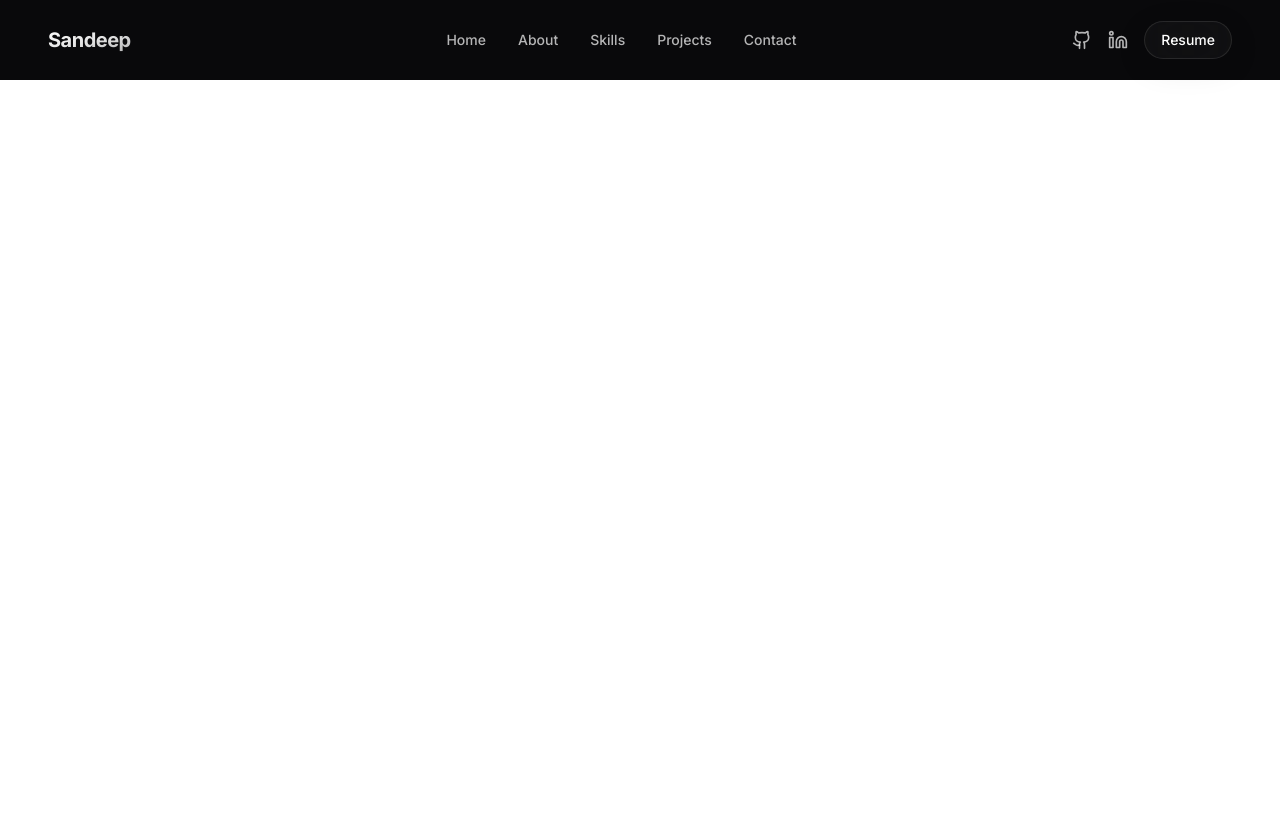
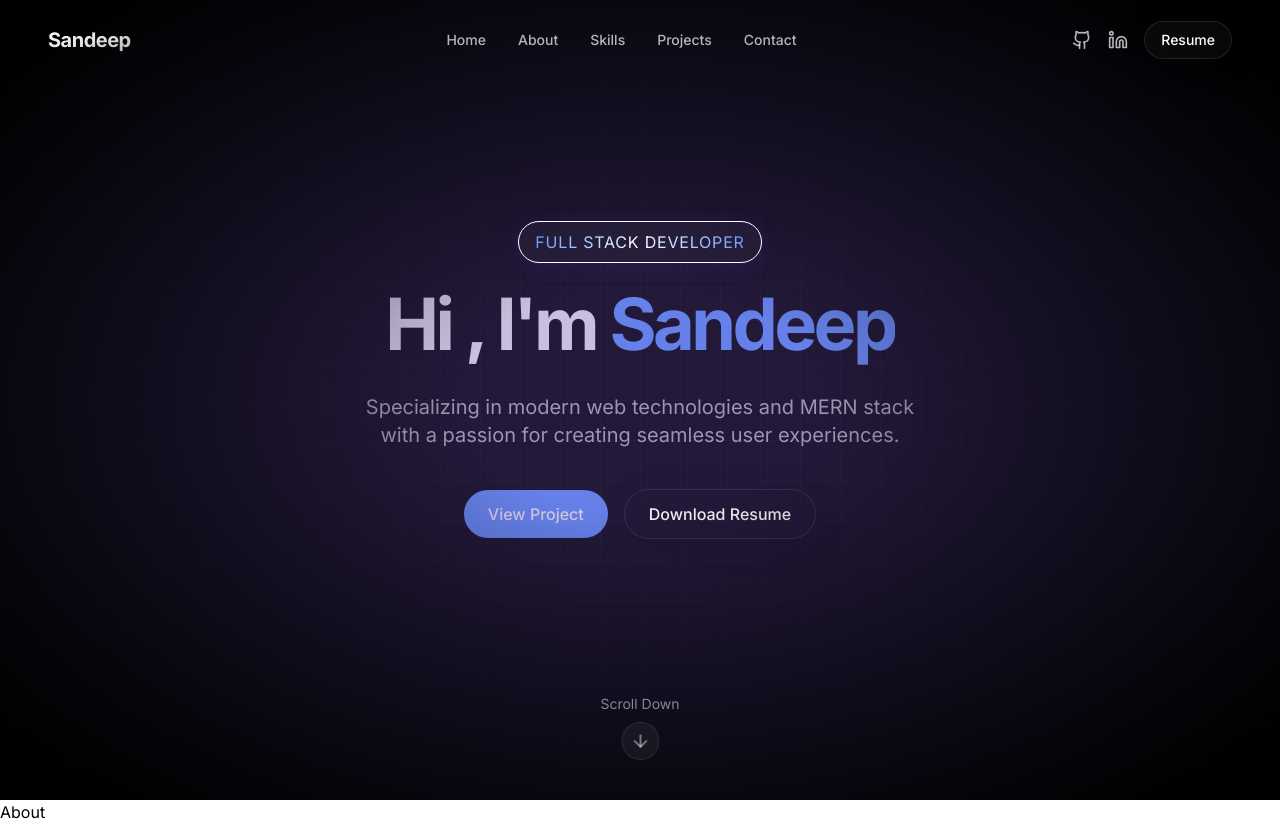
Before and after one commit to thisMeSandeep/Sandeep-MERN-stack-developer-portfolio, a Next.js app: page / in a window 1280 px wide. Before the commit the page ends 800 px from the top, so only its background shows below. Built offline with nearby package versions, Linux system fonts and the light colour scheme.

Commit message:
Hero section done

```diff
--- a/components/Hero.tsx
+++ b/components/Hero.tsx
@@ -1,5 +1,75 @@
+import { ArrowDown } from "lucide-react";
+import Link from "next/link";
+
 const Hero = () => {
-  return <div>Hero</div>;
+  return (
+    <section className="min-h-screen flex items-center justify-center  bg-bg-primary relative">
+      {/* grid background */}
+      <div className="absolute inset-0 grid-pattern" />
+      <div className="absolute inset-0 bg-[radial-gradient(ellipse_at_center,rgba(0,0,0,0.1)_30%,rgba(0,0,0,0.6)_80%)]" />
+      <div className="absolute inset-0 bg-[radial-gradient(ellipse_at_center,rgba(139,92,246,0.15)_20%,rgba(0,0,0,0.9)_90%)] sm:bg-[radial-gradient(ellipse_at_center,rgba(139,92,246,0.2)_20%,rgba(0,0,0,0.85)_90%)]" />
+
+      {/* content */}
+      <div
+        className="max-w-4xl mx-auto flex flex-col items-center justify-center z-10]
+
+"
+      >
+        <span className=" text-sm md:text-base tracking-wider uppercase inline-block mb-4 glass-hero-card px-4 py-2 rounded-full border border-white ">
+          <span className="mx-auto bg-clip-text text-transparent bg-gradient-to-r from-primary via-white to-primary">
+            Full Stack Developer
+          </span>
+        </span>
+
+        <h1 className="text-4xl md:text-6xl lg:text-7xl font-bold leading-tight md:leading-tight tracking-tighter mb-6 text-text-primary text-center">
+          Hi , I'm{" "}
+          <span className="text-transparent bg-clip-text bg-gradient-to-r from-primary  to-primary">
+            Sandeep
+          </span>
+        </h1>
+
+        <p className="text-lg md:text-xl text-text-secondary mb-10  text-center ">
+          Specializing in modern web technologies and MERN stack
+          <br className="hidden md:block" /> with a passion for creating
+          seamless user experiences.
+        </p>
+
+        {/* links */}
+        <div className="flex items-center gap-4 mb-10">
+          <Link
+            href="#projects"
+            className="px-6 py-3 rounded-full text-white font-medium bg-primary cursor-pointer"
+          >
+            View Project
+          </Link>
+          <Link
+            href="#projects"
+            className="px-6 py-3 rounded-full text-gradient font-medium border glass-panel border-white/10 cursor-pointer "
+          >
+            Download Resume
+          </Link>
+        </div>
+
+        {/* scroll down */}
+        <div className="absolute bottom-10 left-1/2 transform -translate-x-1/2">
+          <a
+            href="#about"
+            className="flex flex-col items-center text-white/50 hover:text-white transition-colors duration-300 group"
+          >
+            <span className="text-sm mb-2 group-hover:text-primary transition-colors duration-300">
+              Scroll Down
+            </span>
+            <div className="cyber-box p-2 rounded-full">
+              <ArrowDown
+                size={20}
+                className="group-hover:translate-y-1 transition-transform duration-300"
+              />
+            </div>
+          </a>
+        </div>
+      </div>
+    </section>
+  );
 };
 
 export default Hero;
--- a/components/Navbar.tsx
+++ b/components/Navbar.tsx
@@ -33,7 +33,7 @@ const Navbar = (): React.JSX.Element => {
       className={`fixed top-0 left-0 w-full z-50 transition-all duration-300 bg-bg-primary ${
         isScrolled
           ? "bg-bg-primary backdrop-blur-lg shadow-md"
-          : "bg-bg-primary"
+          : "bg-transparent"
       }`}
     >
       <div className="max-w-7xl mx-auto px-6 md:px-12">
--- a/src/app/globals.css
+++ b/src/app/globals.css
@@ -12,10 +12,10 @@
 @layer utilities {
   .grid-pattern {
     background-image: linear-gradient(
-        rgba(255, 255, 255, 0.05) 1px,
+        rgba(255, 255, 255, 0.02) 1px,
         transparent 1px
       ),
-      linear-gradient(90deg, rgba(255, 255, 255, 0.05) 1px, transparent 1px);
+      linear-gradient(90deg, rgba(255, 255, 255, 0.02) 1px, transparent 1px);
     background-size: 40px 40px;
   }
 
@@ -27,6 +27,14 @@
     @apply backdrop-blur-xl bg-white/[0.03] border border-white/10 shadow-[0_8px_32px_rgba(0,0,0,0.1)];
   }
 
+  .glass-hero-card {
+    @apply backdrop-blur-xl bg-white/[0.03] shadow-[0_4px_20px_rgba(79,70,229,0.15)];
+  }
+
+  .cyber-box {
+    @apply bg-white/5 backdrop-blur-md border border-white/10 transition-colors duration-300 hover:bg-white/10 hover:border-primary/30 hover:shadow-[0_0_15px_rgba(79,70,229,0.3)];
+  }
+
   .section-padding {
     @apply px-6 py-24 md:px-12 xl:px-24;
   }
--- a/src/app/page.tsx
+++ b/src/app/page.tsx
@@ -11,8 +11,8 @@ const Home = () => {
   return (
     <div>
       <Navbar />
-      {/* <Hero /> */}
-      {/* <About /> */}
+      <Hero />
+      <About />
       {/* <LogoTicker /> */}
       {/* <Skills /> */}
       {/* <Projects /> */}
```
